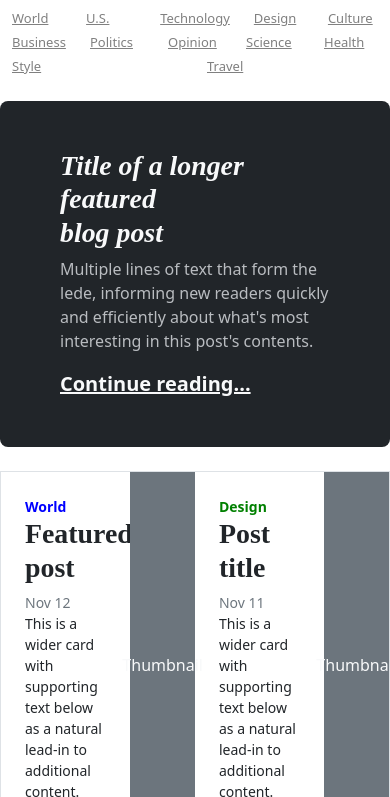
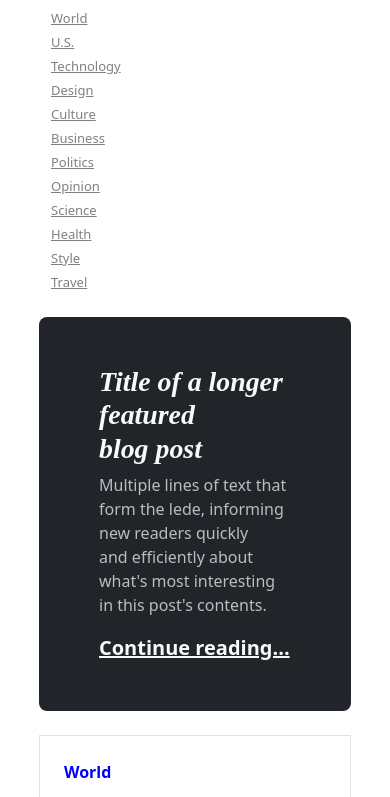
Before and after one commit to AbinayaCK/Bootstrap-1, a plain HTML site: page index.html in a window 390 px wide. Shown: the part 60-857 px from the top of the page. Drawn offline with nearby package versions, Linux system fonts and the light colour scheme.

Commit message:
added responsiveness

```diff
--- a/index.html
+++ b/index.html
@@ -10,7 +10,7 @@
 </head>
 <body>
     <nav class="navbar bg-body-light">
-        <div class="container d-flex justify-content-between align-items-center">
+        <div class="container d-flex justify-content-between align-items-center"style="width: 80%;">
           <a href="" class="text-secondary">Subscribe</a>
           <h1 class="font-size"><a href="" class="text-dark">Large</a></h1>
           <form class="d-flex" role="search">
@@ -20,47 +20,45 @@
           <div class="container nav-line"></div>
         </div>
     </nav>
-    <div class="container ">
-        <div class="row ">
-          <div class="col">
+    <div class="container"style="width: 80%;">
+        <div class="row path">
+          <div class="col-sm-4 col-md-2 col-lg-1">
             <a href="">World</a>
           </div>
-          <div class="col">
+          <div class=" col-sm-4 col-md-2 col-lg-1">
             <a href="">U.S.</a>
           </div>
-          <div class="col">
+          <div class="col-sm-4 col-md-2 col-lg-1">
             <a href="">Technology</a>
           </div>
-          <div class="col">
+          <div class="col-sm-4 col-md-2 col-lg-1">
             <a href="">Design</a>
           </div>
-          <div class="col">
+          <div class="col-sm-4 col-md-2 col-lg-1">
             <a href="">Culture</a>
           </div>
-          <div class="col">
+          <div class="col-sm-4 col-md-2 col-lg-1">
             <a href="">Business</a>
           </div>
-          <div class="col">
+          <div class="col-sm-4 col-md-2 col-lg-1">
             <a href="">Politics</a>
           </div>
-          <div class="col">
+          <div class="col-sm-4 col-md-2 col-lg-1">
             <a href="">Opinion</a>
           </div>
-          <div class="col">
+          <div class="col-sm-4 col-md-2 col-lg-1">
             <a href="">Science</a>
           </div>
-          <div class="col">
+          <div class="col-sm-4 col-md-2 col-lg-1">
             <a href="">Health</a>
           </div>
-          <div class="col">
+          <div class="col-sm-4 col-md-2 col-lg-1">
             <a href="">Style</a>
           </div>
-          <div class="col">
+          <div class="col-sm-4 col-md-2 col-lg-1">
             <a href="">Travel</a>
           </div>
         </div>
-
-
         <div class="row bg-dark text-light mt-4 p-5 rounded-3">
         <div class="col-12">
             <h1><i>Title of a longer featured<br>
@@ -71,24 +69,24 @@
         </div>
       </div>
       <div class="row mt-4 border">
-        <div class="col-4 p-4">
+        <div class="col-md-8 col-lg-4 p-4 ">
             <p class="world">World</p>
-            <h1>Featured post</h1>
+            <h1 class="two">Featured post</h1>
             <p class="text-secondary fs-7">Nov 12</p>
             <p>This is a wider card with supporting text below as a natural lead-in to additional content.</p>
             <a href="">Continue reading</a>
         </div>
-        <div class="col-2 bg-secondary text-light d-flex justify-content-center">
+        <div class="col-md-4 col-lg-2 bg-secondary text-light d-flex justify-content-center">
             <p>Thumbnail</p>
         </div>
-        <div class="col-4 p-4">
+        <div class="col-md-8 col-lg-4 p-4">
             <p class="design">Design</p>
-            <h1>Post title</h1>
+            <h1 class="two">Post title</h1>
             <p class="text-secondary fs-7">Nov 11</p>
             <p>This is a wider card with supporting text below as a natural lead-in to additional content.</p>
             <a href="">Continue reading</a>
         </div>
-        <div class="col-2 bg-secondary text-light d-flex justify-content-center">
+        <div class="col-md-4 col-lg-2 bg-secondary text-light d-flex justify-content-center">
             <p>Thumbnail</p>
         </div>
       </div>
--- a/style.css
+++ b/style.css
@@ -10,7 +10,7 @@
   .nav-line{
     border-bottom: 1px solid rgb(179, 178, 175);
   }
- .col a{
+  .path a{
     color: gray;
     font-size: 13px;
  }
```
